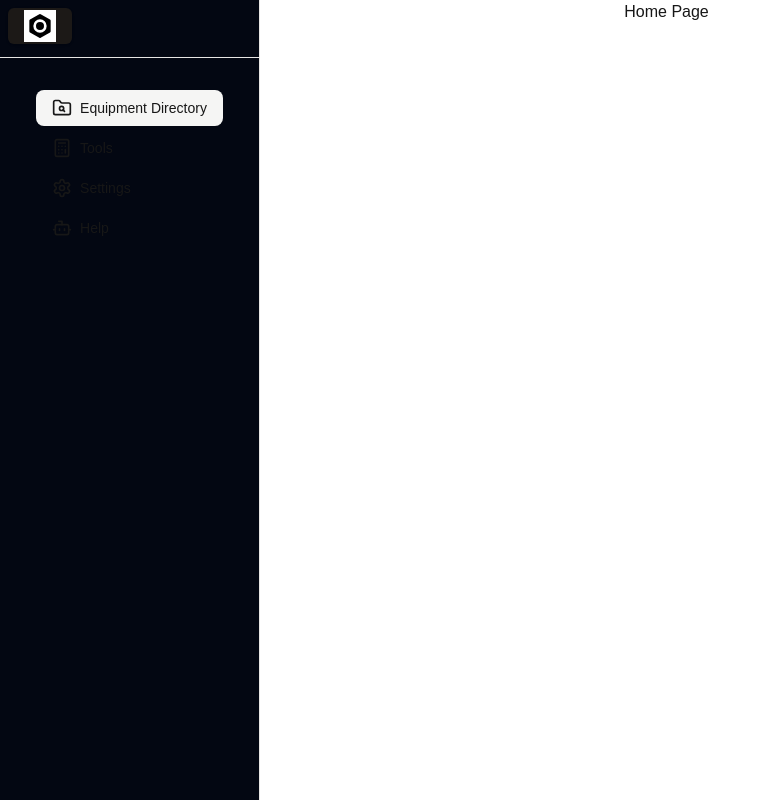
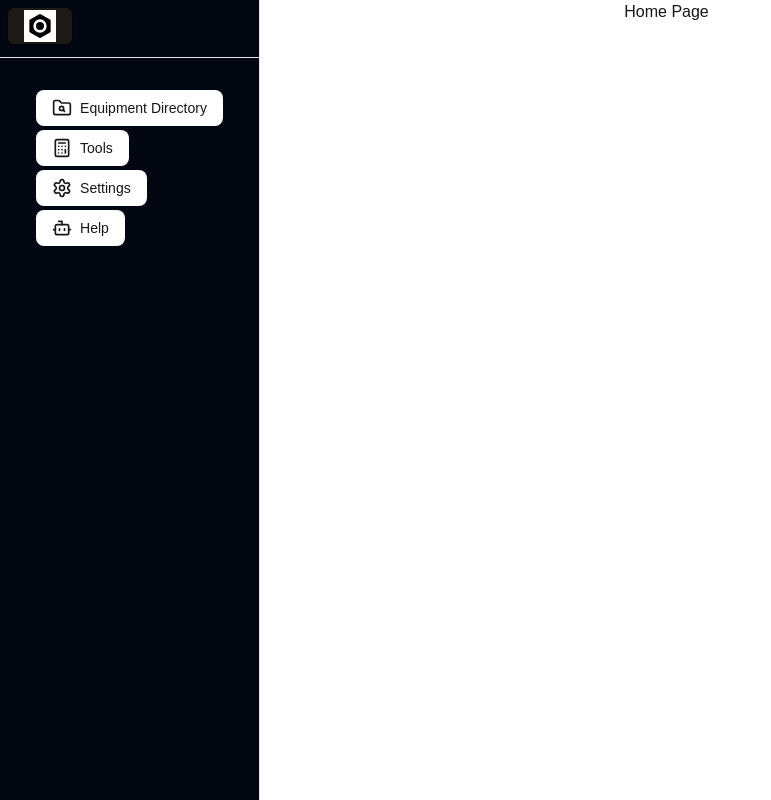
Before and after one commit to adamn1225/quote-tools, a Next.js app: page / in a window 1280 px wide. Shown: the whole page, without its empty margins (0-771 px from the left). Built offline with nearby package versions, Linux system fonts and the light colour scheme.

Commit message:
something small..

```diff
--- a/src/components/Aside.tsx
+++ b/src/components/Aside.tsx
@@ -26,7 +26,7 @@ function Aside() {
                                 <Link href="/equipment-directory">
                                     <Button
                                         variant="ghost"
-                                        className="rounded-lg bg-muted flex items-center gap-2"
+                                        className="rounded-lg bg-muted flex items-center gap-2 bg-white"
                                         aria-label="Equipment Directory"
                                     >
                                         <FolderSearch2 className="size-5" />
@@ -44,7 +44,7 @@ function Aside() {
                                 <Link href="/tools">
                                     <Button
                                         variant="ghost"
-                                        className="rounded-lg flex items-center gap-2"
+                                        className="rounded-lg flex items-center gap-2 bg-white"
                                         aria-label="Tools"
                                     >
                                         <Calculator className="size-5" />
@@ -62,7 +62,7 @@ function Aside() {
                                 <Link href="/settings">
                                     <Button
                                         variant="ghost"
-                                        className="rounded-lg flex items-center gap-2"
+                                        className="rounded-lg flex items-center gap-2 bg-white"
                                         aria-label="Settings"
                                     >
                                         <Settings className="size-5" />
@@ -80,7 +80,7 @@ function Aside() {
                                 <Link href="/help">
                                     <Button
                                         variant="ghost"
-                                        className="rounded-lg flex items-center gap-2"
+                                        className="rounded-lg bg-white flex items-center gap-2"
                                         aria-label="Help"
                                     >
                                         <Bot className="size-5" />
```
